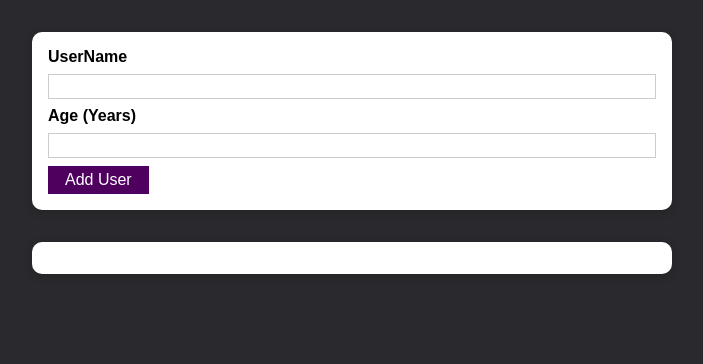
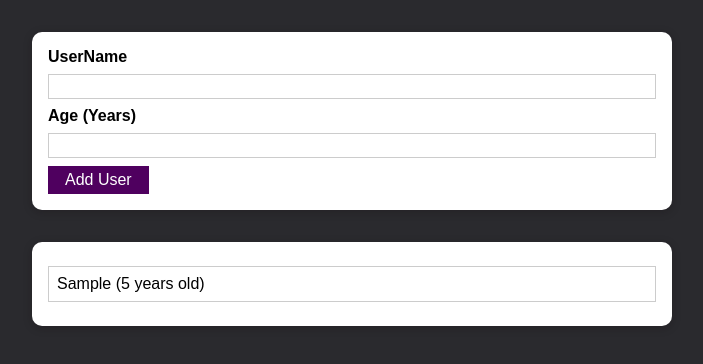
Before and after one commit to Mila2999/Demo-project-User-Form, a React (Create React App) app: page / in a window 1280 px wide. Both pictures are taken after typing "Sample", "5" into the empty fields and a click on the button "Add User". Shown: the top 364 px of the page, without its empty margins (288-991 px from the left). Built offline with nearby package versions, Linux system fonts and the light colour scheme.

Commit message:
Manage a List of Users

```diff
--- a/src/App.js
+++ b/src/App.js
@@ -1,12 +1,19 @@
-import React from 'react';
+import React, { useState } from 'react';
 import AddUser from './components/Users/AddUser';
-import UserList from './components/UsersList/UsersList';
+import UsersList from './components/UsersList/UsersList';
 
 function App() {
+  const [usersList, setUsersList] = useState([]);
+  const addUserHandler = (uName, uAge) => {
+    setUsersList((prevUsersList) => {
+      console.log(prevUsersList);
+      return [...prevUsersList, { name: uName, age: uAge }];
+    });
+  };
   return (
     <div>
-      <AddUser />
-      <UserList users={[]} />
+      <AddUser onAddUser={addUserHandler} />
+      <UsersList users={usersList} />
     </div>
   );
 }
--- a/src/components/Users/AddUser.js
+++ b/src/components/Users/AddUser.js
@@ -15,7 +15,7 @@
       return;
     }
     console.log(enteredUserName, enteredAge);
-
+    props.onAddUser(enteredUserName, enteredAge);
     setenteredUserName(''); //reset
     setenteredAge('');
   };
--- a/src/components/UsersList/UsersList.js
+++ b/src/components/UsersList/UsersList.js
@@ -6,9 +6,11 @@
     <Card className={classes.users}>
       <ul>
         {props.users.map((user) => {
-          <li>
-            {user.name} ({user.age} years old)
-          </li>;
+          return (
+            <li>
+              {user.name} ({user.age} years old)
+            </li>
+          );
         })}
       </ul>
     </Card>
```
